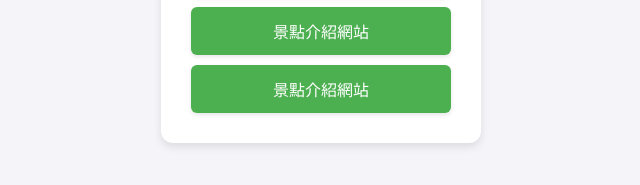
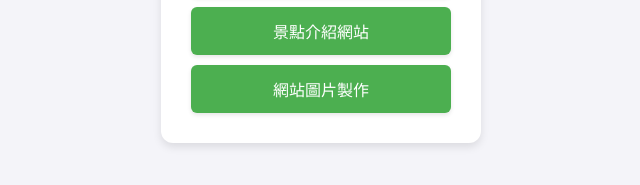
Before and after one commit to Thomas980130/0319STUST, a plain HTML site: page index.html in a window 1280 px wide. Shown: the part 455-640 px from the top of the page, 319-959 px from the left. Drawn offline with Linux system fonts and the light colour scheme.

Commit message:
Update index.html

```diff
--- a/index.html
+++ b/index.html
@@ -14,7 +14,7 @@
             <a href="css2.html" class="btn">作業2</a>
             <a href="css3.html" class="btn">作業3</a>
             <a href="index1.html" class="btn">景點介紹網站</a>
-            <a href="img.html" class="btn">景點介紹網站</a>
+            <a href="img.html" class="btn">網站圖片製作</a>
         </div>
     </div>
 
```
